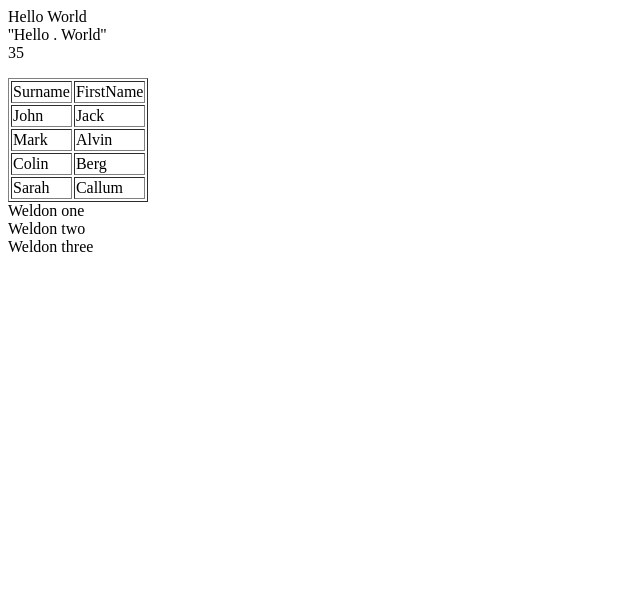
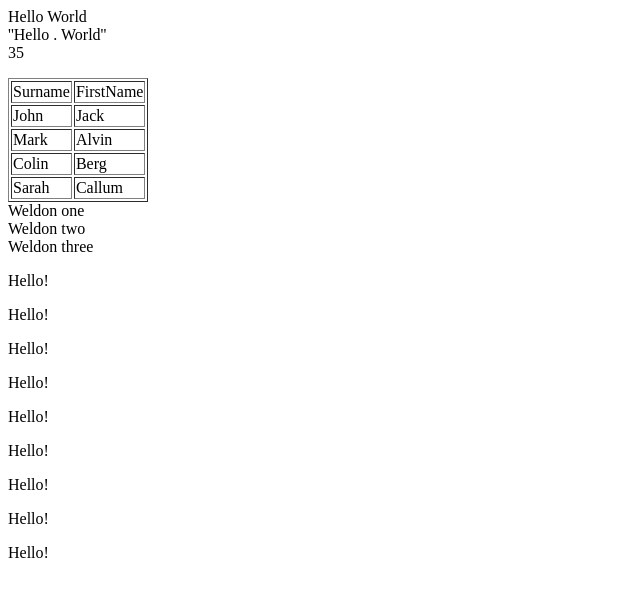
Before and after one commit to just-cmm503/Lab5, a PHP site: page / in a window 1280 px wide. Shown: the top 597 px of the page, without its empty margins (0-640 px from the left). Run offline with PHP 8.4, Linux system fonts and the light colour scheme.

Commit message:
commit 3

```diff
--- a/index.php
+++ b/index.php
@@ -31,6 +31,10 @@ echo "</table>";
 if($name1="John"){print "Weldon one <br> \r\n";} else {"Nice try 1 <br> \r\n";}
 if($name1="Mark"){print "Weldon two <br> \r\n";} else {"Nice try 2 <br> \r\n";}
 if($name1="Colin"){print "Weldon three <br> \r\n";} else {"Nice try 3 <br> \r\n";}
+
+for ($i = 1; $i < 10; $i ++) { echo "<p>Hello!</p>"; }
+
+
 ?>
 </body>
 </html>
```
